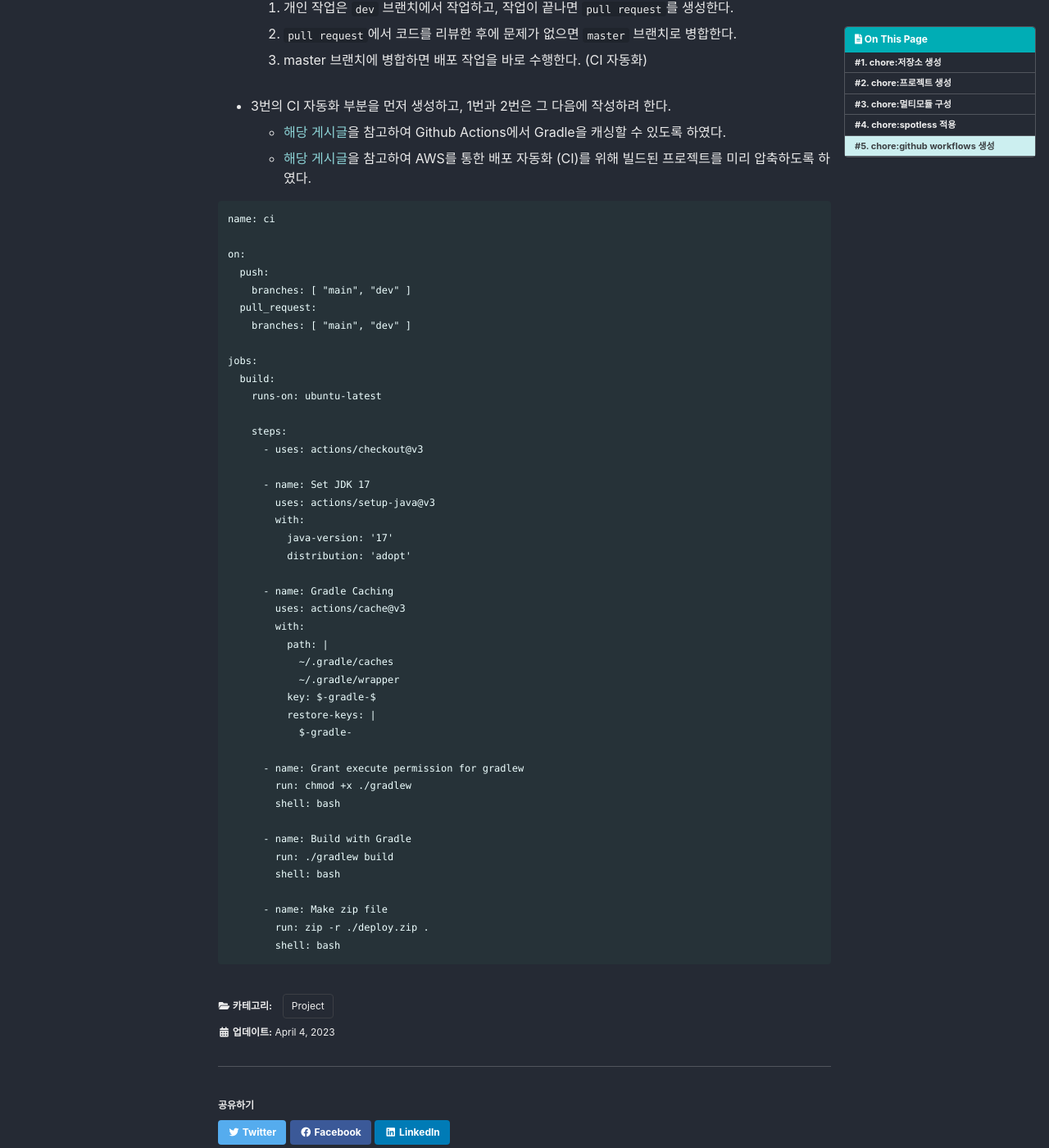
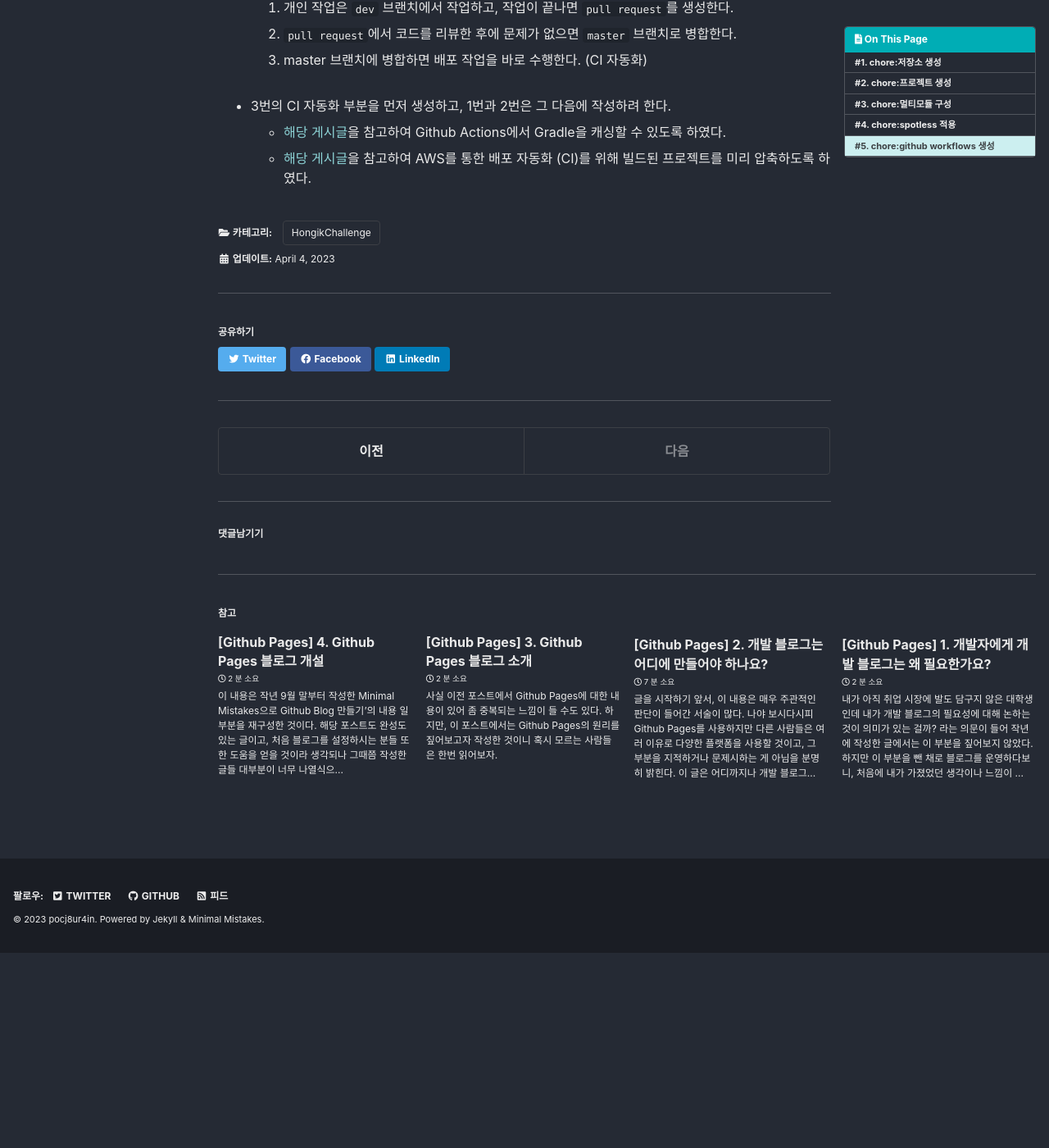
Before and after one commit to pocj8ur4in/pocj8ur4in.github.io, a Jekyll site: the page built from _posts/2023-04-04-hcprj1.md, in a window 1280 px wide and 1400 px high, scrolled down 5513 px. Shown: the whole window at 82% size. Built offline with Jekyll 4.4.1, drawn with Linux system fonts in a browser that asks for light colours; cached includes are drawn as plain includes; comment, search, counter and statistics services are not loaded; after the commit the page ends 6675 px from its top, so only the background shows below that; some of the changed text lies outside the part shown.

Commit message:
Update 2023-04-04

````diff
--- a/_posts/2023-04-02-blog3.md
+++ b/_posts/2023-04-02-blog3.md
@@ -2,7 +2,7 @@
 title: "[Github Pages] 3. Github Pages 블로그 소개"
 
 categories:
-    - Github.Pages
+    - Github Pages
 
 tag:
 
@@ -27,7 +27,7 @@ SSG로 생성된 사이트는 모든 웹 페이지를 미리 생성하고, 방
 
 그러나 빌드할 때마다 모든 웹 페이지를 생성하는 작업을 매번 하다보니, 컨텐츠를 자주 업데이트하는 웹 사이트나 규모가 커 빌드 시간이 오래 걸리는 웹 사이트에서는 큰 비효율성이 발생해 SSG보다는 다른 렌더링 기술을 사용한다. 그래서 SSG는 개인 블로그와 같이 컨텐츠의 변경이 자주 일어나지 않은, 소규모 웹 사이트를 제작할 때 많이 쓰이는 기술이다. (SSG 외에도 SPA, SSR과 같은 렌더링 기술이 있는데, 달레 님께서 <a href="https://www.daleseo.com/spa-ssg-ssr/">SPA와 SSG, 그리고 SSR</a>이라는 글에서 잘 정리해주셨으니 참고하길 바란다.)<br>
 
-지금 현재 내가 사용하고 있는 Github Pages 테마인 <a href="https://mmistakes.github.io/minimal-mistakes/">Minimal Mistakes</a>는 Jekyll을 정적 웹사이트 생성기로 사용한다. Jekyll 외에도 Hexo, Hugo와 같은 여러 정적 웹사이트 생성기들이 존재하는데, 이들을 간단하게 비교해보자.
+지금 현재 내가 사용하고 있는 Github Pages 테마인 <a href="https://mmistakes.github.io/minimal-mistakes/">Minimal Mistakes</a>는 Jekyll을 정적 웹사이트 생성기로 사용해 웹 사이트를 정적으로 생성한다. Jekyll 외에도 Hexo, Hugo와 같은 여러 정적 웹사이트 생성기들이 존재하는데, 이들을 간단하게 비교해보자.
 
 - <a href="https://jekyllrb-ko.github.io">Jekyll</a>
   - Ruby 기반
@@ -53,7 +53,7 @@ SSG로 생성된 사이트는 모든 웹 페이지를 미리 생성하고, 방
 
 ![jekyll-logo](https://user-images.githubusercontent.com/105341168/229413193-0534897e-6fdc-4c1a-888e-8e2e011045c5.jpg)
 
-사실 SSG 중에 Jekyll이 좋은 거 같아 골랐다기보단, Minimal Mistakes 테마가 내 마음에 들어서 설치했는데 그게 Jekyll을 쓰더라...의 흐름으로 쓰게 된 거고, Jekyll 말고도 다른 SSG가 있는 것을 알게 된 이후에도 어차피 다 같은 SSG인데 Jekyll 말고 굳이 다른 거를 배워서 쓸 필요성을 못 느끼겠어서 Jekyll을 계속 사용하고 있긴 하다. 일단 Jekyll이 어떤 방식으로 동작하는지 정리해보겠다. (사실 SSG와 동일한 원리인데, 이를 구체화한 것으로 생각하면 된다.)<br>
+사실 SSG 중에 Jekyll이 좋은 거 같아 골랐다기보단, Minimal Mistakes 테마가 내 마음에 들어서 설치했는데 구글링해보니 다들 Jekyll을 쓰더라...의 흐름으로 쓰게 된 거고, Jekyll 말고도 다른 SSG가 있는 것을 알게 된 이후에도 어차피 다 같은 SSG인데 Jekyll 말고 굳이 다른 거를 배워서 쓸 필요성을 못 느껴서 (물론 Jekyll이 문제가 많다고 느끼면 다른 SSG를 사용할지에 대해 고민해봐야 할 것이다.) Jekyll을 계속 사용하고 있긴 하다. 일단 Jekyll이 어떤 방식으로 동작하는지 정리해보겠다. (사실 SSG와 동일한 원리인데, 이를 구체화한 것으로 생각하면 된다.)<br>
 
 Jekyll은 동적 웹 사이트 (Dynamic Web Site)과 동일하게, 레이아웃에 해당하는 templates과 컨텐츠에 해당하는 contents를 분리해 저장한다. (이때 Jekyll에서 templates을 작성할 때 사용하는 언어가 Liquid이고, contents를 작성할 때 사용하는 언어가 markdown이다.) 하지만 동적 사이트와 달리, Jekyll은 templates와 contents을 합친 HTML 문서를 미리 빌드해 저장하고, 방문자가 요청을 보내면 정적 컨텐츠에 해당하는 HTML 문서를 전송한다.<br>
 
--- /dev/null
+++ b/_posts/2023-04-03-blog4.md
@@ -0,0 +1,83 @@
+---
+title: "[Github Pages] 4. Github Pages 블로그 개설"
+
+categories:
+    - Github Pages
+
+tag:
+
+toc: true
+toc_sticky: true
+
+date: 2023-04-03
+last_modified_at: 2023-04-04
+---
+
+> 이 내용은 작년 9월 말부터 작성한 Minimal Mistakes으로 Github Blog 만들기'의 내용 일부분을 재구성한 것이다. 해당 포스트도 완성도 있는 글이고, 처음 블로그를 설정하시는 분들 또한 도움을 얻을 것이라 생각되나 그때쯤 작성한 글들 대부분이 너무 나열식으로 쓰였고, 출처에 대한 언급이 많이 부실해 (모르는 부분이 있어 찾으려 하면 출처가 없어서 나도 찾지 못한다...), 부족한 점들을 보완하기 위해 다시 작성되었다.<br>
+> 그리고 현재 작성자의 실행 환경의 OS가 MacOS임을 미리 밝혀둔다. 아마 근시일 내에는 기기를 바꿀 계획이 없으니, 동일한 OS를 사용하시는 분들은 그대로 진행해주시면 된다.
+
+## 1. Ruby 설치
+macOS는 Ruby가 기본적으로 설치되어 있으니, 터미널을 실행하고 다음 명령어를 입력해 Ruby의 설치 여부를 확인한다.
+
+```
+ruby -v
+// ruby X.X.X 출력 : 정상 설치
+// "zsh: command not found: ruby" 출력 : 설치 오류
+```
+
+## 2. Jekyll 설치
+터미널 창에 gem install 명령어를 입력해 Jekyll을 설치한다. 참고로 gem은 분산 패키지로, 라이브러리의 작성, 공개, 설치를 도와주는 시스템이다.
+
+```
+gem install jekyll
+```
+
+그리고 터미널 창에 다음 명령어를 입력해 Jekyll가 정상적으로 설치되었는지 확인한다.
+
+```
+jekyll -v
+// jekyll X.X.X 출력 : 정상 설치
+// "zsh: command not found: jekyll" 출력 : 설치 오류
+```
+
+## 3. Jekyll theme 선택
+이전 포스트에서 Jekyll은 레이아웃에 해당하는 templates과 컨텐츠에 해당하는 contents를 합쳐 HTML 문서로 미리 빌드해 저장하고, 이를 방문자에게 보여준다고 설명한 바 있다. 그런데 대부분의 블로거들은 레이아웃의 중요성은 알지만 이를 어떻게 구성해야할지 몰라 막막할 것이다. 그런 블로거들을 위해 존재하는 것이 Jekyll theme이다.<br>
+
+Jekyll theme은 다른 사람들이 미리 작업해놓은 templates으로, 많은 Jekyll theme들이 무료로 공개되어 있다. 무료 Jekyll 중에 사람들이 많이 사용하는 것이 <a href="https://mmistakes.github.io/minimal-mistakes/">minimal-mistakes</a>이다. 간결하고 깔끔한 디자인과 꾸준한 업데이트, 그리고 무엇보다 엄청난 양의 한글 래퍼런스 (...)로 인해 나 역시도 minimal-mistakes을 기반으로 블로그를 개설하였기에, 앞으로 진행할 블로그 개설 역시 minimal-mistakes를 기반으로 진행한다.<br>
+
+먼저 <a href="https://github.com/mmistakes/minimal-mistakes">minimal-mistakes Github 페이지</a>에서 ```.zip``` 파일을 다운로드한 후 압축을 해제한다. 그리고 아래 사진을 참고하여 필요한 파일 및 디렉토리만 남기고 나머지는 삭제한다. (아, 기존에 존재하지 않는 ```_post```와 ```_page``` 디렉토리는 추후에 사용할 예정이니 미리 생성해두자.)
+
+<img width="228" alt="blog1-1" src="https://user-images.githubusercontent.com/105341168/229804167-bbb75af4-6ec4-4683-9753-0f2cbf7d97bb.png">
+
+## 4. 로컬에서 웹 호스팅
+터미널 창에 다음 명령어를 입력해 Gemfile을 설치하기 위한 bundler를 사용해보자. 그러면 ```.jekyll-cache``` 폴더와 ```Gemfile.lock``` 파일이 생성된다.
+
+```
+gem install bundler
+```
+
+bundler 설치가 완료되면, 터미널 창에 다음 명령어를 입력해 Gemfile을 검사해 필요한 목록을 설치할 수 있다.
+
+```
+bundle install
+```
+
+이제 터미널 창에 다음 명령어를 입력하여 블로그를 로컬에서 호스팅해보자.
+
+```
+bundle exec jekyll serve
+```
+
+<a href="http://127.0.0.1:4000">http://127.0.0.1:4000</a>으로 접속하면 minimal-mistakes이 적용된 블로그 화면을 확인할 수 있다.
+
+
+## 4. GitHub Pages에서 웹 호스팅
+
+이제 Github에 ```(Github ID).github.io```의 형식으로 원격 저장소를 생성하자. 다음은 내 블로그가 저장된 원격 저장소 이미지이다.
+
+<img width="535" alt="blog1-2" src="https://user-images.githubusercontent.com/105341168/229810964-1fb40be8-4fc9-4949-89b2-1eb4b77fa0ff.png">
+
+그리고 지금까지 정리한 내용들을 포함한 디렉터리를 github에 push하면, ```https://(Github ID).github.io```를 주소로 하는 블로그가 생성된 것을 확인해볼 수 있다. 그리고 ```https://github.com/(Github ID)/(Github ID).github.io/actions```에서 블로그가 빌드된 기록을 확인할 수 있다. 만약 원격 저장소에서 푸시된 내용에 대한 빌드 작업이 실패한다면, 그 내용의 배포가 진행되지 않은 것을 확인해볼 수 있다.
+
+> Reference
+> - SW developer 님이 작성하신, <a href="https://devinlife.com/howto/">GitHub Pages 블로그 따라하기</a>
--- a/_posts/2023-04-04-hcprj1.md
+++ b/_posts/2023-04-04-hcprj1.md
@@ -1,8 +1,8 @@
 ---
-title: "[H.C.Prj] 04/04 진행 내용"
+title: "[HongikChallenge] 04/04 진행 내용"
 
 categories:
-    - Project
+    - HongikChallenge
 
 tag:
 
@@ -236,48 +236,3 @@ apply from: "$rootDir/spotless.gradle"
 - 3번의 CI 자동화 부분을 먼저 생성하고, 1번과 2번은 그 다음에 작성하려 한다.
   - <a href="https://devjem.tistory.com/76">해당 게시글</a>을 참고하여 Github Actions에서 Gradle을 캐싱할 수 있도록 하였다.
   - <a href="https://velog.io/@bagt/Github-Actions를-통한-배포">해당 게시글</a>을 참고하여 AWS를 통한 배포 자동화 (CI)를 위해 빌드된 프로젝트를 미리 압축하도록 하였다.
-
-```
-name: ci
-
-on:
-  push:
-    branches: [ "main", "dev" ]
-  pull_request:
-    branches: [ "main", "dev" ]
-
-jobs:
-  build:
-    runs-on: ubuntu-latest
-
-    steps:
-      - uses: actions/checkout@v3
-
-      - name: Set JDK 17
-        uses: actions/setup-java@v3
-        with:
-          java-version: '17'
-          distribution: 'adopt'
-
-      - name: Gradle Caching
-        uses: actions/cache@v3
-        with:
-          path: |
-            ~/.gradle/caches
-            ~/.gradle/wrapper
-          key: ${{ runner.os }}-gradle-${{ hashFiles('**/*.gradle*', '**/gradle-wrapper.properties') }}
-          restore-keys: |
-            ${{ runner.os }}-gradle-
-
-      - name: Grant execute permission for gradlew
-        run: chmod +x ./gradlew
-        shell: bash
-
-      - name: Build with Gradle
-        run: ./gradlew build
-        shell: bash
-
-      - name: Make zip file
-        run: zip -r ./deploy.zip .
-        shell: bash
-```
````
Also changed, not shown: _posts/2023-03-31-blog1.md (+1 -1 lines), _posts/2023-04-01-blog2.md (+1 -1 lines), 14 other files.
